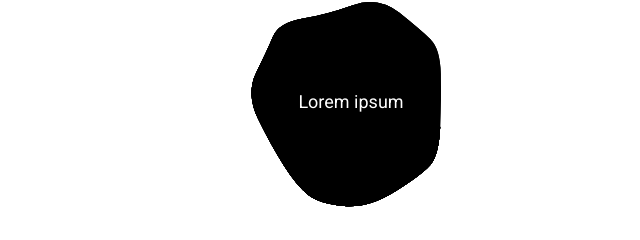
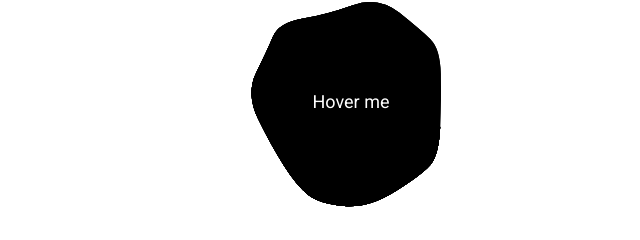
Before and after one commit to lemehovskiy/bezier_doodle, a website: page demo/index.html in a window 1280 px wide. Both pictures are taken after a click on the button 510 px from the left and 420 px from the top of the page. Shown: the part 148-388 px from the top of the page, 289-929 px from the left. Drawn offline with Linux system fonts and the light colour scheme.

Commit message:
doodle text

```diff
--- a/demo/index.html
+++ b/demo/index.html
@@ -23,12 +23,13 @@
             <div class="rect-outer">
                 <div class="rect-inner doodle-sample">
                     <div class="label">
-                        Lorem ipsum
+                        Hover me
                     </div>
                 </div>
             </div>
 
-            <button class="doodle-trigger"></button>
+            <button class="doodle-trigger">
+            </button>
         </div>
     </div>
 </section>
```
